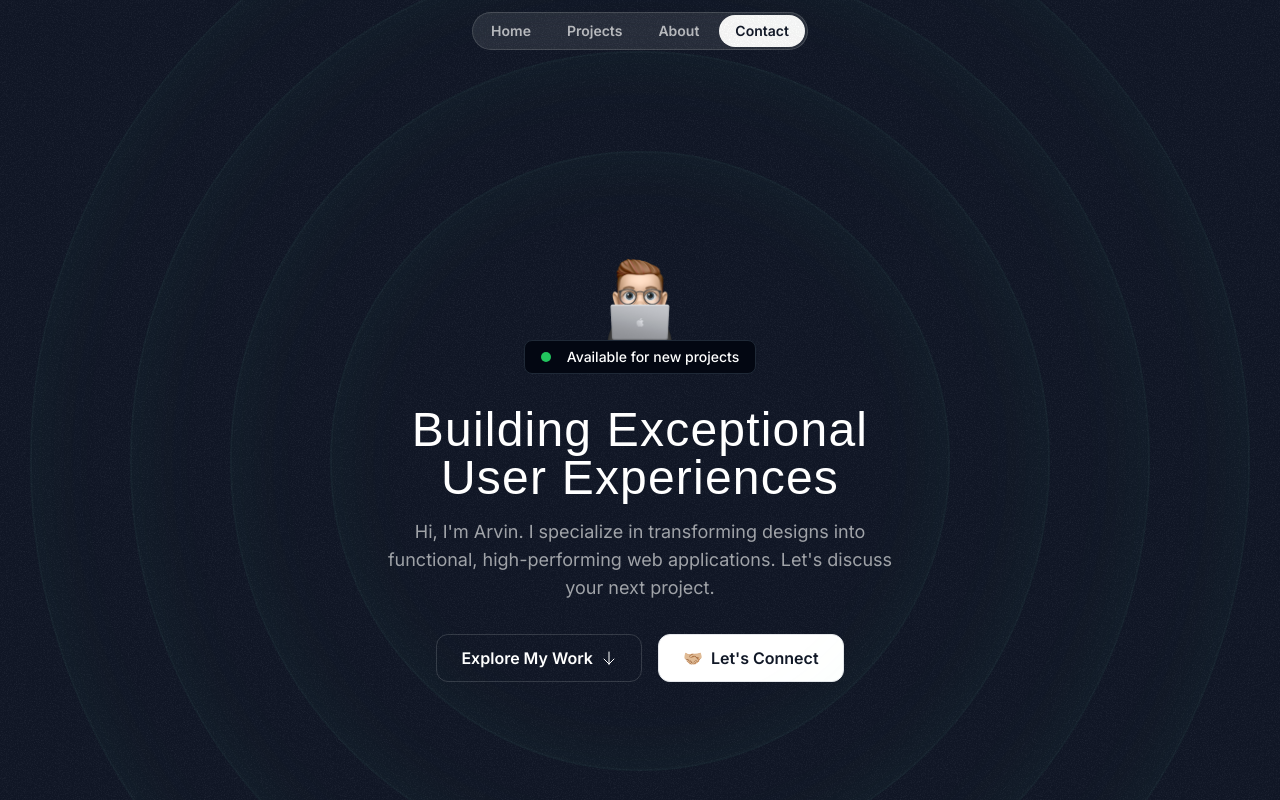
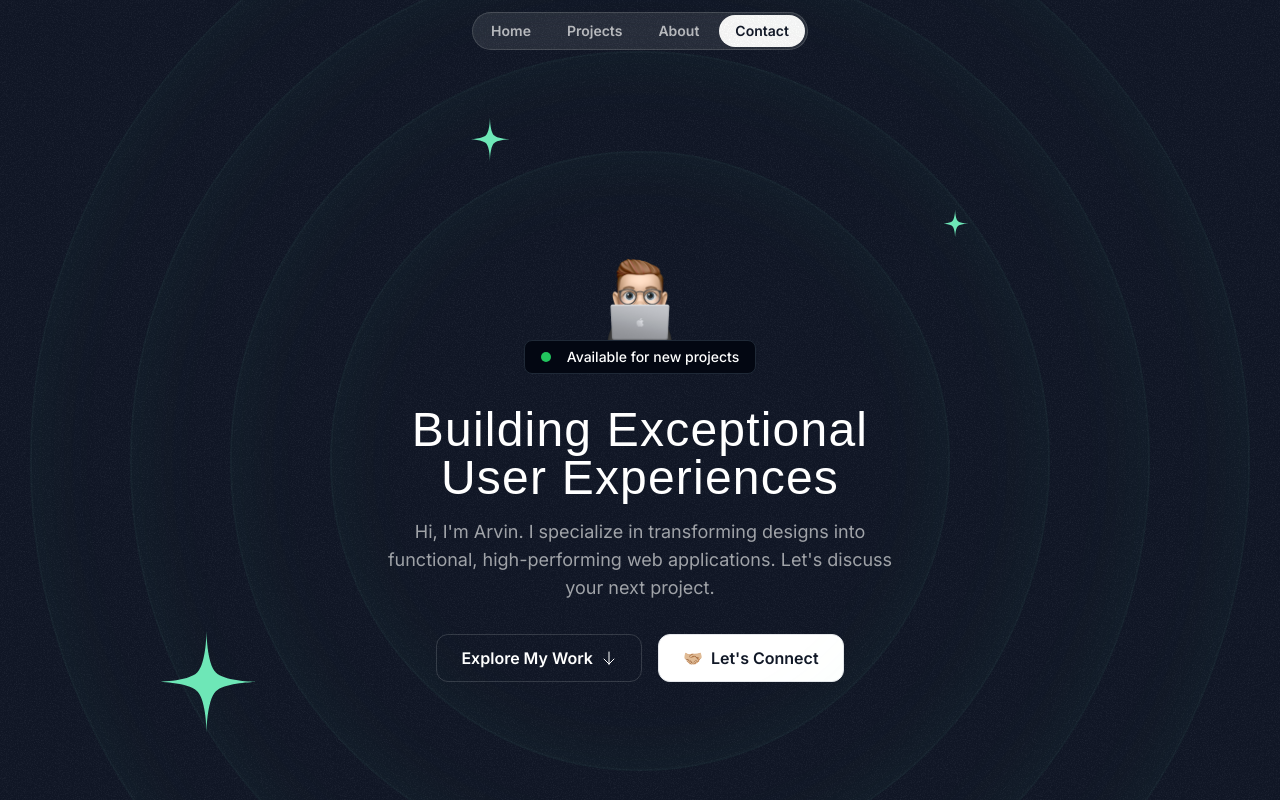
Before and after one commit to arvincarlo/portfolio, a Next.js app: page / in a window 1280 px wide. Shown: the top 800 px of the page. Built offline with nearby package versions, Linux system fonts and the light colour scheme; a web font is replaced by a local one.

Commit message:
Hero Section: Creating Star Icons and rotation

```diff
--- /dev/null
+++ b/src/components/HeroOrbit.tsx
@@ -0,0 +1,24 @@
+import { PropsWithChildren } from "react"
+
+export const HeroOrbit = ({
+    children,
+    size,
+    rotation
+}: PropsWithChildren<{ size: number, rotation: number }>) => {
+    return (
+        <div className="absolute left-1/2 top-1/2 -translate-x-1/2 -translate-y-1/2 ">
+            {/* Stars animation */}
+            <div style={{
+                height: `${size}px`,
+                width: `${size}px`,
+                transform: `rotate(${rotation}deg)`
+            }}>
+                <div className=" inline-flex" style={{
+                    transform: `rotate(${rotation * -1}deg)`
+                }}>
+                    {children}
+                </div>
+            </div>
+        </div>
+    )
+}
--- a/src/sections/Hero.tsx
+++ b/src/sections/Hero.tsx
@@ -2,6 +2,8 @@
 import Image from 'next/image';
 import ArrowDown from '@/assets/icons/arrow-down.svg';
 import grainImage from '@/assets/images/grain.jpg'
+import StarIcon from '@/assets/icons/star.svg';
+import { HeroOrbit } from '@/components/HeroOrbit';
 
 export const HeroSection = () => {
   return (
@@ -13,6 +15,15 @@
       <div className="hero-ring size-[820px]"></div>
       <div className="hero-ring size-[1020px]"></div>
       <div className="hero-ring size-[1220px]"></div>
+      <HeroOrbit size={800} rotation={-72}>
+        <StarIcon className="size-28 text-emerald-300"/>
+      </HeroOrbit>
+      <HeroOrbit size={550} rotation={20}>
+        <StarIcon className="size-12 text-emerald-300"/>
+      </HeroOrbit>
+      <HeroOrbit size={590} rotation={98}>
+        <StarIcon className="size-8 text-emerald-300"/>
+      </HeroOrbit>
       <div className="container">
         <div className="flex flex-col items-center">
           <Image src={memojiImage} className="size-[100px]" alt="Person Peeking from behind"/>
```
